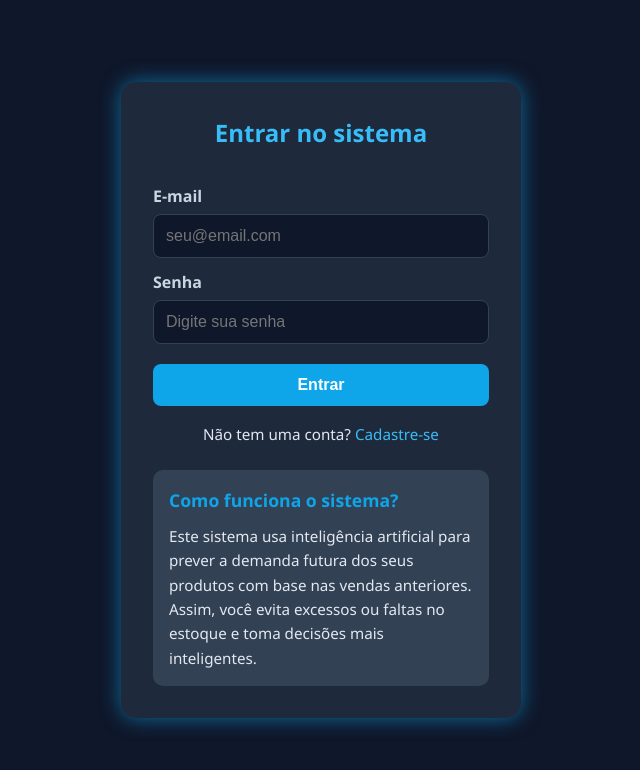
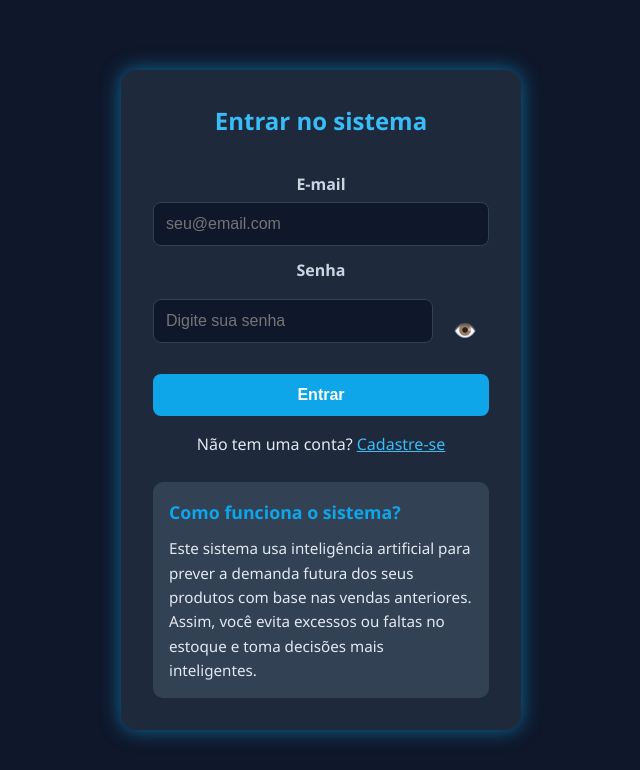
Before and after one commit to PedroSantos0806/tcc, a Flask app: page /login in a window 1280 px wide. Shown: the top 770 px of the page, without its empty margins (319-959 px from the left). Run offline with Flask 3, Linux system fonts and the light colour scheme.

Commit message:
atualizações no layout e adição de novos recursos

```diff
--- a/tcc_app/static/js/main.js
+++ b/tcc_app/static/js/main.js
@@ -1,5 +1,16 @@
-// static/script.js
+document.addEventListener("DOMContentLoaded", () => {
+    const toggleBtn = document.getElementById("toggleSenha");
+    const senhaInput = document.getElementById("senha");
 
-document.addEventListener("DOMContentLoaded", () => {
-    console.log("Script carregado com sucesso!");
-  });
+    if (toggleBtn && senhaInput) {
+        toggleBtn.addEventListener("click", () => {
+            if (senhaInput.type === "password") {
+                senhaInput.type = "text";
+                toggleBtn.textContent = "🙈";
+            } else {
+                senhaInput.type = "password";
+                toggleBtn.textContent = "👁️";
+            }
+        });
+    }
+});
--- a/tcc_app/static/style.css
+++ b/tcc_app/static/style.css
@@ -13,7 +13,7 @@ body {
     min-height: 100vh;
 }
 
-/* Página de login/cadastro centralizada */
+/* Login centralizado */
 .login-page {
     display: flex;
     justify-content: center;
@@ -22,7 +22,6 @@ body {
     height: 100vh;
 }
 
-/* Container do formulário */
 .login-container {
     background: #1e293b;
     padding: 32px;
@@ -31,21 +30,16 @@ body {
     width: 100%;
     max-width: 400px;
     text-align: center;
-    transition: all 0.3s ease-in-out;
 }
 
-/* Títulos */
 .login-container h2 {
     margin-bottom: 20px;
     color: #38bdf8;
 }
 
-/* Formulário */
 .form-box {
     display: flex;
     flex-direction: column;
-    align-items: stretch;
-    text-align: left;
 }
 
 label {
@@ -55,7 +49,7 @@ label {
     color: #cbd5e1;
 }
 
-input {
+input, select {
     padding: 12px;
     border-radius: 8px;
     border: 1px solid #334155;
@@ -66,11 +60,10 @@ input {
     transition: border-color 0.3s;
 }
 
-input:focus {
+input:focus, select:focus {
     border-color: #0ea5e9;
 }
 
-/* Botões */
 button {
     background-color: #0ea5e9;
     color: white;
@@ -88,7 +81,6 @@ button:hover {
     background-color: #0284c7;
 }
 
-/* Erro */
 .erro-box {
     background-color: #ffe6e6;
     border: 1px solid #ff4d4d;
@@ -96,30 +88,20 @@ button:hover {
     padding: 12px;
     border-radius: 8px;
     margin-bottom: 16px;
-    font-weight: bold;
 }
 
 .erro-msg {
     margin: 0;
-    font-size: 0.95em;
 }
 
-/* Link para login/cadastro */
 .login-link {
     margin-top: 16px;
-    font-size: 0.95rem;
 }
 
 .login-link a {
     color: #38bdf8;
-    text-decoration: none;
 }
 
-.login-link a:hover {
-    text-decoration: underline;
-}
-
-/* Caixa explicativa */
 .explicacao {
     margin-top: 24px;
     background: #334155;
@@ -127,22 +109,20 @@ button:hover {
     border-radius: 10px;
     font-size: 0.95rem;
     text-align: left;
-    color: #e2e8f0;
 }
 
 .explicacao h3 {
     color: #0ea5e9;
     margin-bottom: 10px;
-    font-size: 1.1rem;
 }
 
-/* Navegação */
+/* Navbar */
 .nav {
     background: #1e293b;
     padding: 15px 20px;
     display: flex;
-    justify-content: space-between;
-    align-items: center;
+    flex-wrap: wrap;
+    justify-content: center;
     border-bottom: 1px solid #334155;
 }
 
@@ -159,23 +139,45 @@ button:hover {
     text-decoration: underline;
 }
 
-/* Conteúdo da página */
 .content {
     padding: 40px 20px;
 }
 
-/* Responsividade */
-@media (max-width: 480px) {
-    .login-container {
-        padding: 24px;
-        border-radius: 12px;
-    }
+.table-padrao {
+    width: 100%;
+    border-collapse: collapse;
+    margin-top: 20px;
+}
 
-    .nav {
-        flex-direction: column;
-    }
+.table-padrao th, .table-padrao td {
+    border: 1px solid #334155;
+    padding: 12px;
+    text-align: left;
+}
 
-    .nav a {
-        margin: 8px 0;
-    }
+.table-padrao th {
+    background-color: #1e293b;
+    color: #0ea5e9;
 }
+
+.table-padrao tr:nth-child(even) {
+    background-color: #1e293b;
+}
+
+.senha-box {
+    display: flex;
+    align-items: center;
+}
+
+.senha-box input {
+    flex: 1;
+}
+
+.toggle-senha {
+    margin-left: 8px;
+    background: transparent;
+    color: #38bdf8;
+    border: none;
+    cursor: pointer;
+    font-size: 1.2em;
+}
--- a/tcc_app/templates/base.html
+++ b/tcc_app/templates/base.html
@@ -10,7 +10,7 @@
     <header>
         <h1>Previsão de Vendas com IA</h1>
     </header>
-    <nav>
+    <nav class="nav">
         {% if session.get('usuario_id') %}
             <a href="{{ url_for('main_bp.home') }}">Início</a>
             <a href="{{ url_for('main_bp.ver_previsao') }}">Previsão</a>
@@ -21,7 +21,7 @@
             <a href="{{ url_for('auth_bp.login') }}">Login</a>
         {% endif %}
     </nav>
-    <main class="container">
+    <main class="content">
         {% block content %}{% endblock %}
     </main>
     <footer>
--- a/tcc_app/templates/login.html
+++ b/tcc_app/templates/login.html
@@ -4,6 +4,7 @@
     <meta charset="UTF-8">
     <title>Login - Previsão de Demanda</title>
     <link rel="stylesheet" href="{{ url_for('static', filename='style.css') }}">
+    <script src="{{ url_for('static', filename='js/main.js') }}" defer></script>
 </head>
 <body class="login-page">
     <div class="login-container">
@@ -20,7 +21,10 @@
             <input type="email" name="email" id="email" placeholder="seu@email.com" required>
 
             <label for="senha">Senha</label>
-            <input type="password" name="senha" id="senha" placeholder="Digite sua senha" required>
+            <div class="senha-box">
+                <input type="password" name="senha" id="senha" placeholder="Digite sua senha" required>
+                <button type="button" id="toggleSenha" class="toggle-senha">👁️</button>
+            </div>
 
             <button type="submit">Entrar</button>
         </form>
--- a/tcc_app/templates/ver_previsao.html
+++ b/tcc_app/templates/ver_previsao.html
@@ -1,7 +1,7 @@
 {% extends "base.html" %}
 {% block content %}
 <h1>Previsão de Vendas</h1>
-<table border="1">
+<table class="table-padrao">
     <tr>
         <th>Produto</th>
         <th>Preço (R$)</th>
```
Also changed, not shown: tcc_app/templates/cadastrar_produto.html (+8 -5 lines), tcc_app/templates/registrar_venda.html (+9 -6 lines).
